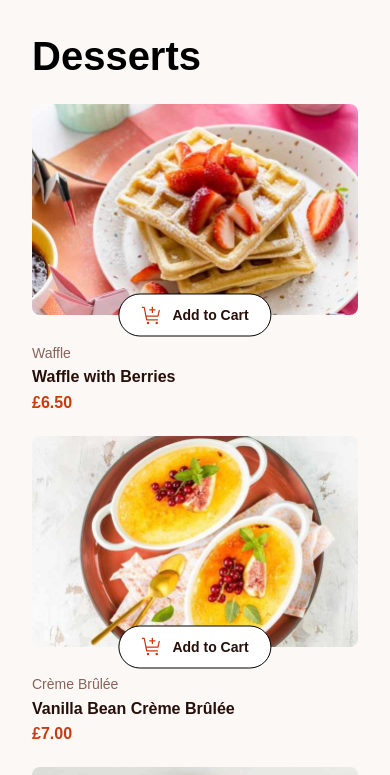
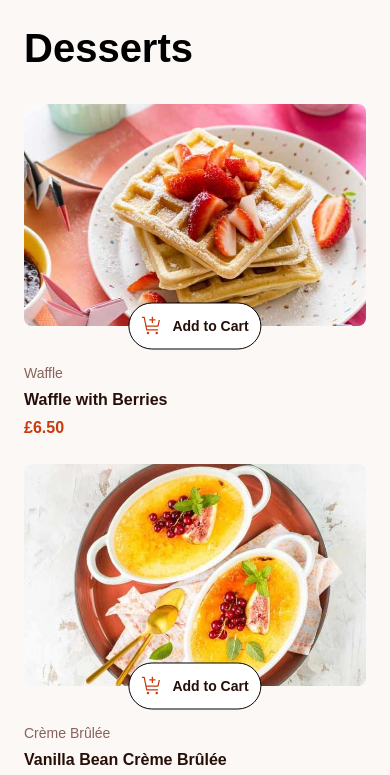
Before and after one commit to ohersi1/Products-with-cart, a React app: page / in a window 390 px wide. Shown: the top 775 px of the page. Built offline with nearby package versions, Linux system fonts and the light colour scheme; the HTML template or start-up script is replaced by a standard one; a web font is replaced by a local one.

Commit message:
finished empty mobile page

```diff
--- a/src/index.css
+++ b/src/index.css
@@ -113,7 +113,7 @@ h1 {
   font-weight: 700;
   line-height: 120%;
   letter-spacing: 0px;
-  margin-bottom: 1.5rem;
+  margin-bottom: 2rem;
 }
 
 h2 {
@@ -137,7 +137,7 @@ h4 {
   line-height: 150%;
   letter-spacing: 0px;
   color: var(--rose-500);
-  margin-bottom: 0.1rem;
+  margin-bottom: 0.25rem;
 }
 
 .h4_bold {
@@ -153,12 +153,12 @@ h4 {
 
 .img_wrapper {
   position: relative;
-  margin-bottom: 1.7rem;
+  margin-bottom: calc(1rem + 21.5px);
 }
 
 .dessert_img{
   width: 100%;
-  border-radius: 8px;
+  border-radius: 0.5rem;
 }
 
 .img_wrapper button {
@@ -167,14 +167,15 @@ h4 {
   bottom: 0;
   transform: translate(-50%, 50%);
   display: flex;
-  justify-content: center;
-  align-items: center;
+  /* justify-content: center;
+  align-items: center; */
   gap: 10px;
-  padding: 10px 22px;
-  border-radius: 3rem;
+  padding: 0.75rem;
+  border-radius: 999px;
   background-color: var(--white);
   cursor: pointer;
   border: 0.5px solid;
+
 }
 
 .img_wrapper span {
@@ -183,25 +184,26 @@ h4 {
 }
 
 .main_container {
-  margin: 2rem;
+  /* margin: 2rem; */
+  padding: 1.5rem;
 }
 
 .card h3:first-of-type  {
-  margin-bottom: 0.1rem;
+  margin-bottom: 0.25rem;
 }
 
 .card h3:nth-of-type(2) {
-  margin-bottom: 1.3rem;
+  margin-bottom: 1.5rem;
 }
 
 .cart {
   background-color: var(--white);
   border-radius: 12px;
-  padding: 2.2rem;
+  padding: 1.5rem;
 }
 
 .cart h2 {
-  margin-bottom: 2rem;
+  margin-bottom: 1.5rem;
 }
 
 .cart img {
@@ -212,3 +214,7 @@ h4 {
 .cart h4 {
   text-align: center;
 }
+
+button img {
+  color: var(--red);
+}
```
